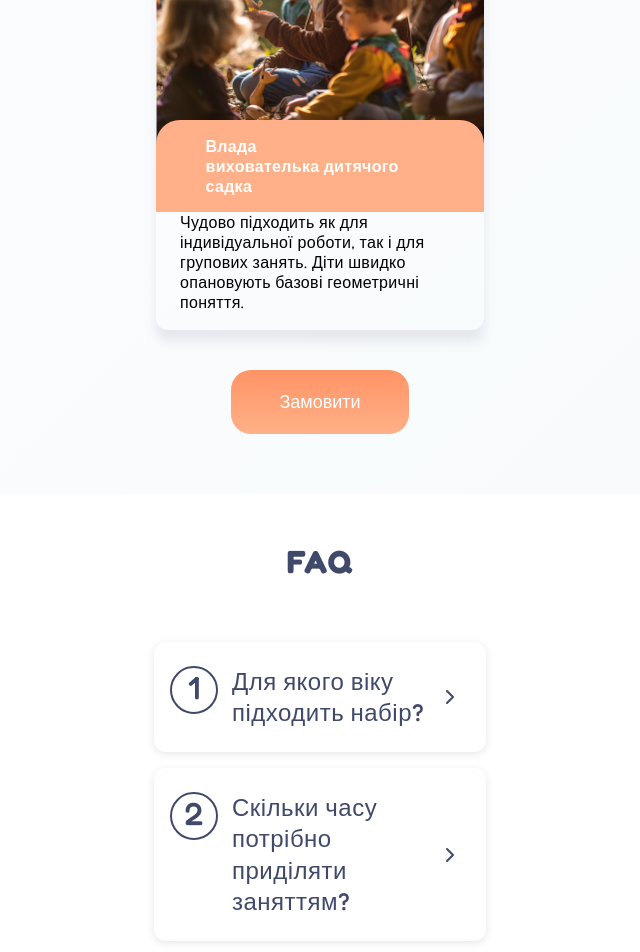
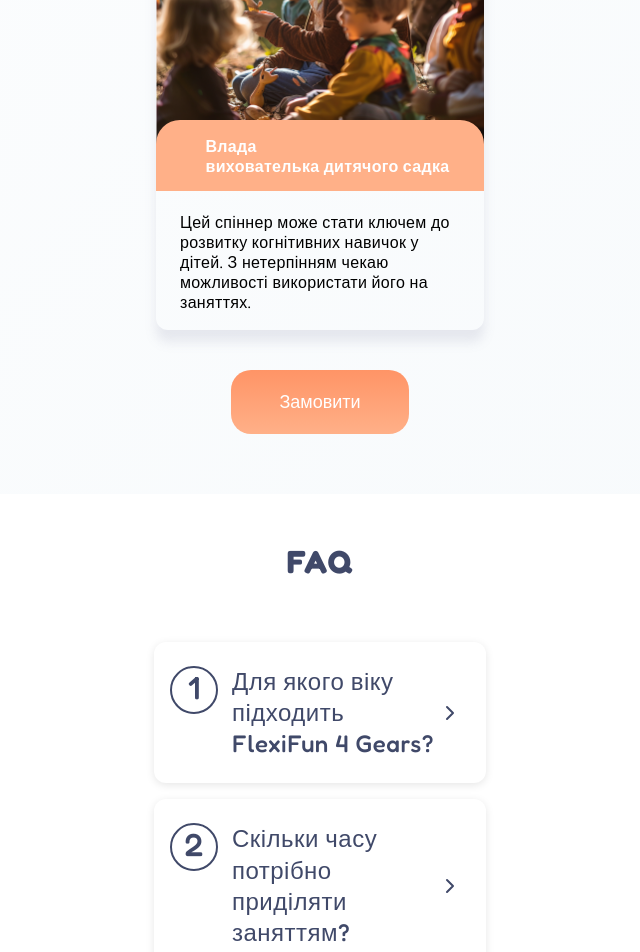
Before and after one commit to Andromeda-NGC224/4-Gears-Fidget-Spinner, a Next.js app: page /1 in a window 1280 px wide. Shown: the part 10980-11932 px from the top of the page, without its empty margins (320-960 px from the left). Built offline with nearby package versions, Linux system fonts and the light colour scheme.

Commit message:
fixed texts and sizes

```diff
--- a/src/components/OrderModal/OrderModal.module.css
+++ b/src/components/OrderModal/OrderModal.module.css
@@ -33,6 +33,7 @@
   padding: 20px;
   max-width: 554px;
   max-height: 95vh;
+  min-height: fit-content;
   width: 100%;
   box-shadow: 0 4px 12px rgba(0, 0, 0, 0.15);
 }
@@ -56,7 +57,7 @@
 .title {
   font-size: 24px;
   font-weight: 600;
-  margin-bottom: 40px;
+  margin-bottom: 20px;
   color: var(--text-color-black);
   text-align: center;
 }
@@ -125,7 +126,6 @@
   cursor: pointer;
   transition: all 0.3s ease;
   align-self: center;
-  margin-top: 20px;
 }
 
 .submitButton:hover {
@@ -179,6 +179,7 @@
 @media screen and (min-width: 1440px) {
   .title {
     font-size: 32px;
+    margin-bottom: 40px;
   }
   .modalContent {
     padding: 40px;
@@ -186,4 +187,7 @@
   .form {
     gap: 24px;
   }
+  .submitButton {
+    margin-top: 20px;
+  }
 }
--- a/src/components/ReviewCard/ReviewCard.module.css
+++ b/src/components/ReviewCard/ReviewCard.module.css
@@ -3,6 +3,7 @@
   width: 328px;
   border-radius: 12px;
   box-shadow: 0 12px 12px rgba(124, 122, 151, 0.15);
+  height: fit-content;
 }
 
 .person {
@@ -14,7 +15,7 @@
   border-top-right-radius: 24px;
   font-weight: 600;
   font-size: 16px;
-  padding: 16px 49.5px;
+  padding: 16px 24px 15px 49.5px;
   top: 300px;
 }
 .person h4 {
@@ -27,6 +28,7 @@
   font-weight: 400;
   padding: 67.5px 24px 17.5px 24px;
 }
+
 .imageLowWidth {
   display: block;
 }
@@ -46,13 +48,13 @@
     display: block;
   }
   .person {
-    width: 459px;
+    width: 460px;
     top: 390px;
     padding: 24px 44.5px;
     font-size: 24px;
   }
   .text {
     font-size: 20px;
-    padding: 110.5px 44.5px 32px 44.5px;
+    padding: 80px 44.5px 32px 44.5px;
   }
 }
--- a/src/components/ReviewCard/ReviewCard.tsx
+++ b/src/components/ReviewCard/ReviewCard.tsx
@@ -25,7 +25,7 @@ const ReviewCard = ({ author, position, text, imageSrc }: ReviewCardProps) => {
           src={imageSrc}
           alt={author}
           width={459}
-          height={413}
+          height={438}
         />
         <div className={css.person}>
           <h4 className={css.author}>{author}</h4>
--- a/src/messages/uk.json
+++ b/src/messages/uk.json
@@ -76,25 +76,33 @@
   "section_title": "Відгуки",
   "review_1_author": "Зузана Черна",
   "review_1_position": "методист дошкільної освіти",
-  "review_1_text": "Чудовий інструмент для розвитку просторового мислення та дрібної моторики. Особливо цінно, що всі навички розвиваються в ігровій формі, без примушування.",
+  "review_1_text": "FlexiFun 4 Gears Fidget Spinner - чудовий інструмент для розвитку дрібної моторики та концентрації уваги. Обов'язково порекомендую колегам.",
   "review_2_author": "Тетяна",
   "review_2_position": "керівник дитячого центру",
-  "review_2_text": "Рекомендую цей набір для підготовки до школи. Діти, які грали з подібними геометричними формами, легше освоюють математику в першому класі.",
+  "review_2_text": "Я оцінила, як 4 Gears Fidget Spinner допомагає дітям покращити координацію рухів та концентрацію уваги через гру. Незамінна річ для дошкільнят.",
   "review_3_author": "Влада",
   "review_3_position": "вихователька дитячого садка",
-  "review_3_text": "Чудово підходить як для індивідуальної роботи, так і для групових занять. Діти швидко опановують базові геометричні поняття.",
+  "review_3_text": "Цей спіннер може стати ключем до розвитку когнітивних навичок у дітей. З нетерпінням чекаю можливості використати його на заняттях.",
 
   "faq_title": "FAQ",
-  "faq_1_question": "Для якого віку підходить набір?",
+  "faq_1_question": "Для якого віку підходить FlexiFun 4 Gears?",
+  "faq_1_answer": "Ви помітите покращення вже через 2-3 тижні регулярних занять: почерк стане охайнішим, дитина буде краще концентруватися на завданнях, покращиться координація рухів",
   "faq_2_question": "Скільки часу потрібно приділяти заняттям?",
+  "faq_2_answer": "Ви помітите покращення вже через 2-3 тижні регулярних занять: почерк стане охайнішим, дитина буде краще концентруватися на завданнях, покращиться координація рухів",
   "faq_3_question": "Чи безпечний набір?",
+  "faq_3_answer": "Ви помітите покращення вже через 2-3 тижні регулярних занять: почерк стане охайнішим, дитина буде краще концентруватися на завданнях, покращиться координація рухів",
   "faq_4_question": "Чи потрібна допомога батьків?",
+  "faq_4_answer": "Ви помітите покращення вже через 2-3 тижні регулярних занять: почерк стане охайнішим, дитина буде краще концентруватися на завданнях, покращиться координація рухів",
   "faq_5_question": "Як зрозуміти, що дитина правильно виконує вправи?",
-  "faq_6_question": "Як часто потрібно займатися для досягнення результату?",
-  "faq_6_answer": "Для помітного розвитку достатньо займатися +5 разів на тиждень по 15 хвилин. Головне – регулярність і позитивний настрій дитини.",
-  "faq_7_question": "Хто виробник?",
-  "faq_8_question": "Що таке Memory Case?",
-  "faq_9_question": "Як працює онлайн-тренажер?",
+  "faq_5_answer": "Ви помітите покращення вже через 2-3 тижні регулярних занять: почерк стане охайнішим, дитина буде краще концентруватися на завданнях, покращиться координація рухів",
+  "faq_6_question": "Як зрозуміти, що тренажер працює і є прогрес?",
+  "faq_6_answer": "Ви помітите покращення вже через 2-3 тижні регулярних занять: почерк стане охайнішим, дитина буде краще концентруватися на завданнях, покращиться координація рухів",
+  "faq_7_question": "Чи можна займатися довше 10 хвилин?",
+  "faq_7_answer": "Ви помітите покращення вже через 2-3 тижні регулярних занять: почерк стане охайнішим, дитина буде краще концентруватися на завданнях, покращиться координація рухів",
+  "faq_8_question": "Де найкраще займатися?",
+  "faq_8_answer": "Ви помітите покращення вже через 2-3 тижні регулярних занять: почерк стане охайнішим, дитина буде краще концентруватися на завданнях, покращиться координація рухів",
+  "faq_9_question": "Хто виробник?",
+  "faq_9_answer": "Ви помітите покращення вже через 2-3 тижні регулярних занять: почерк стане охайнішим, дитина буде краще концентруватися на завданнях, покращиться координація рухів",
 
   "exercises_page_title": "Список вправ - просто натисніть на вправу, яка вас цікавить",
 
--- a/src/sections/FaqSection/FaqSection.tsx
+++ b/src/sections/FaqSection/FaqSection.tsx
@@ -10,31 +10,31 @@ const FaqSection = () => {
   const t = useTranslations();
 
   const faqItemsLowWidth = [
-    { question: t('faq_1_question') },
-    { question: t('faq_2_question') },
-    { question: t('faq_3_question') },
-    { question: t('faq_4_question') },
-    { question: t('faq_5_question') },
+    { question: t('faq_1_question'), answer: t('faq_1_answer') },
+    { question: t('faq_2_question'), answer: t('faq_2_answer') },
+    { question: t('faq_3_question'), answer: t('faq_3_answer') },
+    { question: t('faq_4_question'), answer: t('faq_4_answer') },
+    { question: t('faq_5_question'), answer: t('faq_5_answer') },
     {
       question: t('faq_6_question'),
       answer: t('faq_6_answer'),
     },
-    { question: t('faq_7_question') },
+    { question: t('faq_7_question'), answer: t('faq_7_answer') },
   ];
 
   const faqItemsHighWidth = [
-    { question: t('faq_8_question') },
-    { question: t('faq_9_question') },
-    { question: t('faq_1_question') },
-    { question: t('faq_2_question') },
-    { question: t('faq_3_question') },
-    { question: t('faq_4_question') },
-    { question: t('faq_5_question') },
+    { question: t('faq_1_question'), answer: t('faq_1_answer') },
+    { question: t('faq_2_question'), answer: t('faq_2_answer') },
+    { question: t('faq_3_question'), answer: t('faq_3_answer') },
+    { question: t('faq_4_question'), answer: t('faq_4_answer') },
+    { question: t('faq_5_question'), answer: t('faq_5_answer') },
     {
       question: t('faq_6_question'),
       answer: t('faq_6_answer'),
     },
-    { question: t('faq_7_question') },
+    { question: t('faq_7_question'), answer: t('faq_7_answer') },
+    { question: t('faq_8_question'), answer: t('faq_8_answer') },
+    { question: t('faq_9_question'), answer: t('faq_9_answer') },
   ];
 
   return (
```
Also changed, not shown: src/messages/sk.json (+16 -8 lines).
